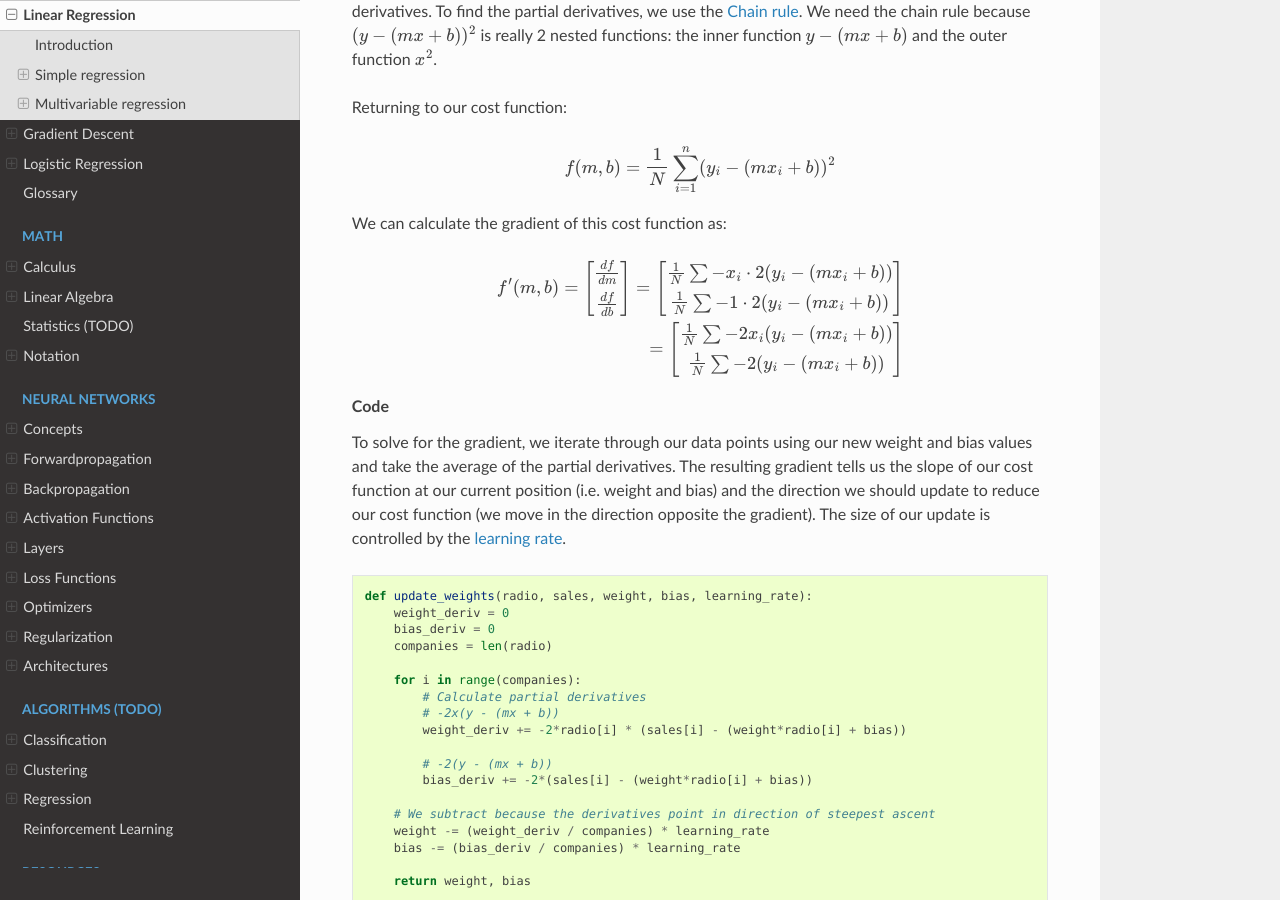
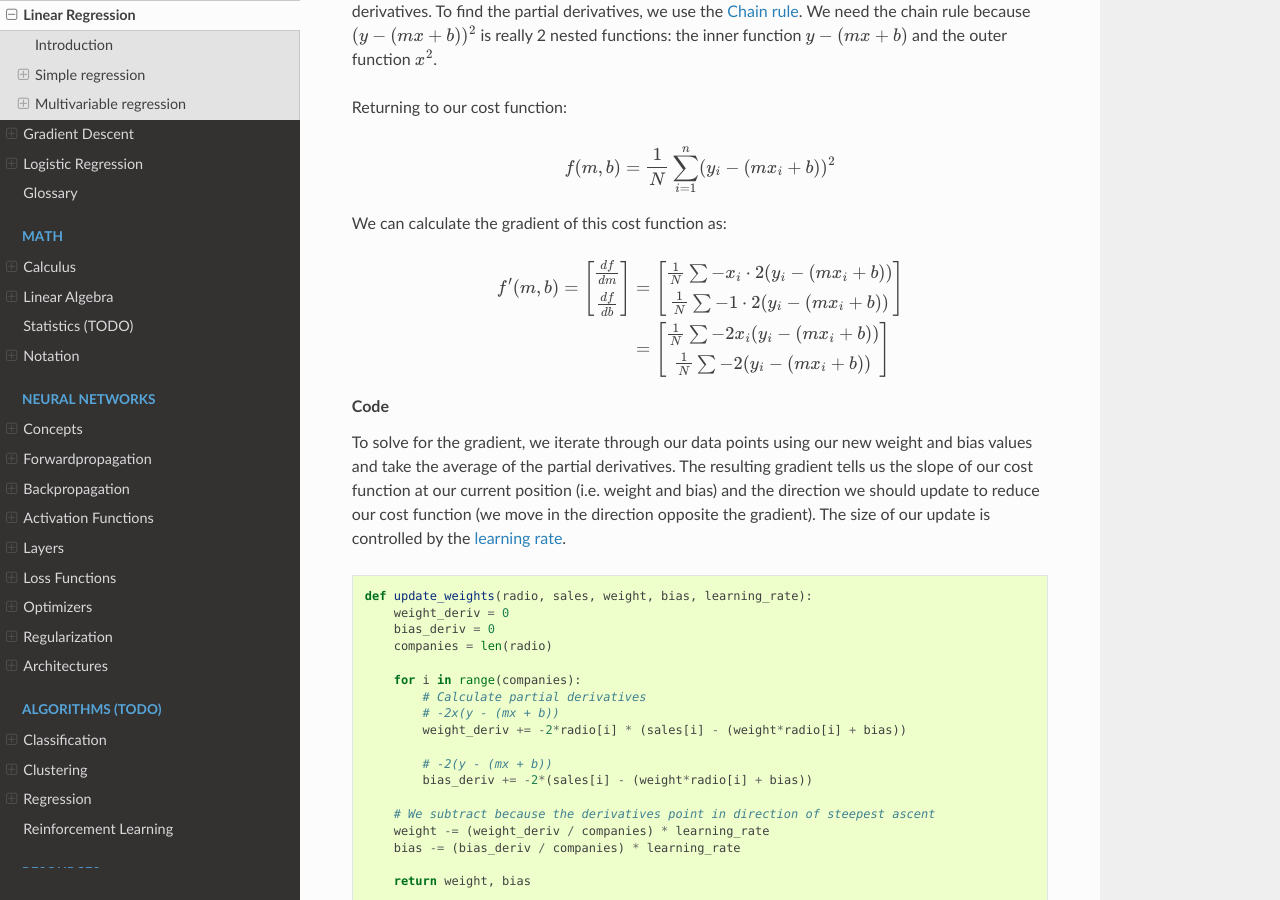
Before and after one commit to bfortuner/ml-glossary, a Sphinx documentation site: the page built from docs/linear_regression.rst, in a window 1280 px wide and 900 px high, scrolled down 3536 px. Built offline with Sphinx 7.4.7 and the Read the Docs theme 2.0.0, drawn with Linux system fonts in a browser that asks for light colours; pages that are not in the unit, such as notebooks, are missing from menus; some of the changed lines change nothing that is shown.

Commit message:
Aligned gradient calculation breakdown equations

```diff
--- a/docs/linear_regression.rst
+++ b/docs/linear_regression.rst
@@ -139,23 +139,23 @@ Returning to our cost function:
 We can calculate the gradient of this cost function as:
 
 .. math::
-
+  \begin{align}
   f'(m,b) =
     \begin{bmatrix}
       \frac{df}{dm}\\
       \frac{df}{db}\\
-      \end{bmatrix}
-  =
+    \end{bmatrix}
+  &=
     \begin{bmatrix}
       \frac{1}{N} \sum -x_i \cdot 2(y_i - (mx_i + b)) \\
       \frac{1}{N} \sum -1 \cdot 2(y_i - (mx_i + b)) \\
-    \end{bmatrix}
-
-  =
-     \begin{bmatrix}
+    \end{bmatrix}\\
+  &=
+    \begin{bmatrix}
        \frac{1}{N} \sum -2x_i(y_i - (mx_i + b)) \\
        \frac{1}{N} \sum -2(y_i - (mx_i + b)) \\
-      \end{bmatrix}
+    \end{bmatrix}
+  \end{align}
 
 .. rubric:: Code
 
```
